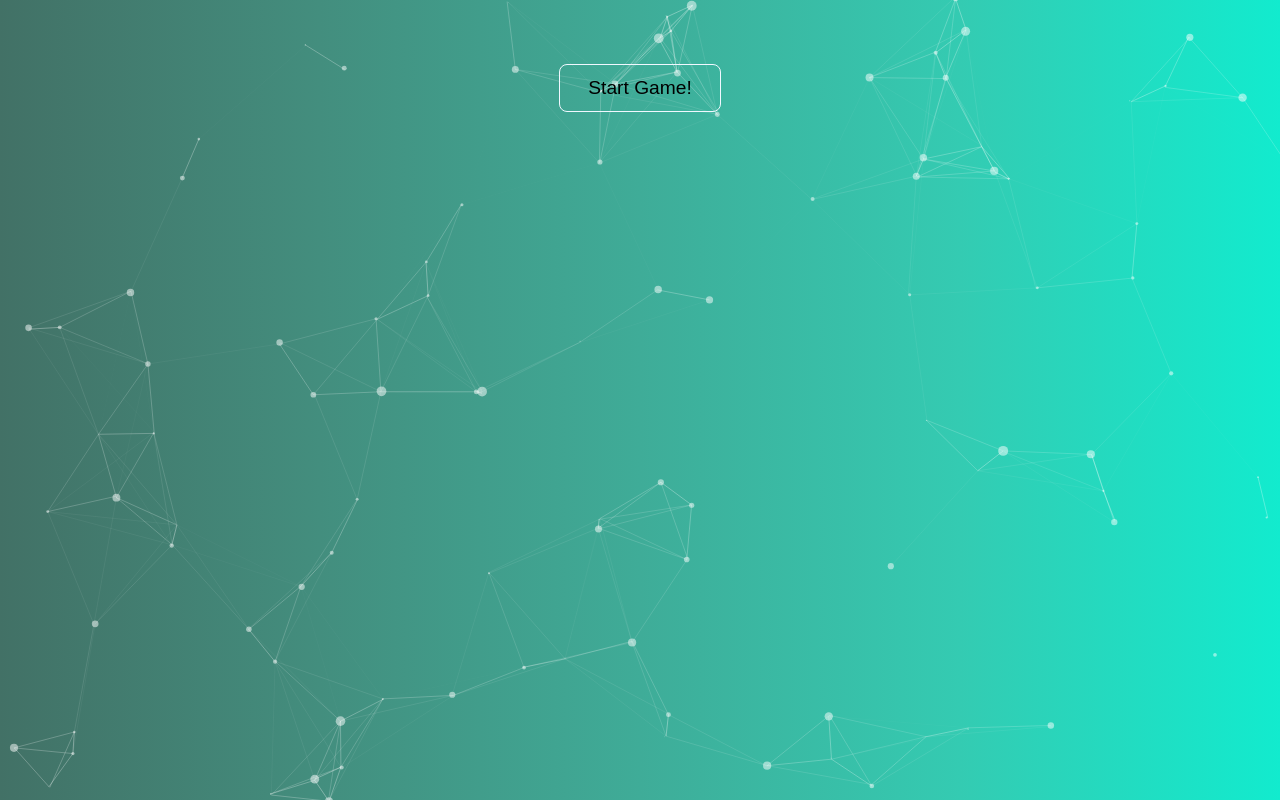
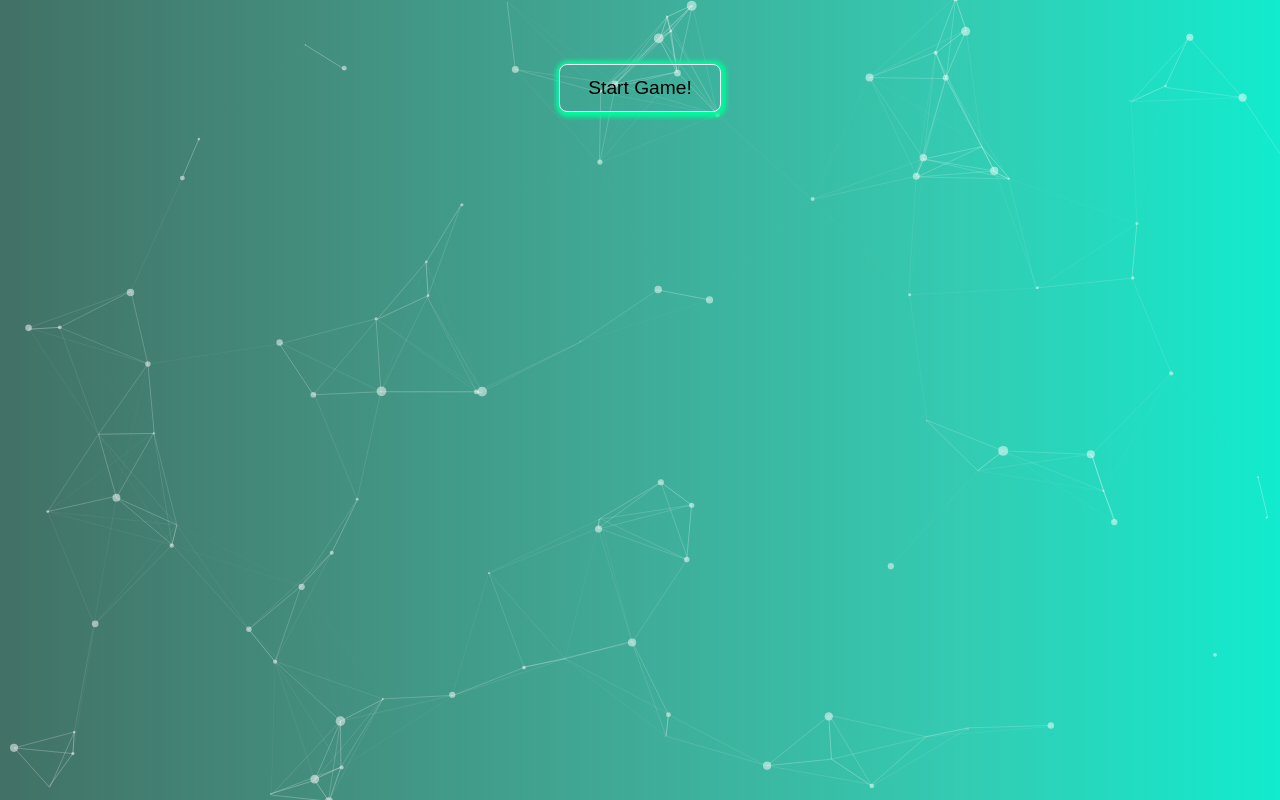
Before and after one commit to TekniqueJoseph/more-functions, a plain HTML site: page index.html in a window 1280 px wide. In both pictures the pointer is over the button "Start Game!". Drawn offline with Linux system fonts and the light colour scheme.

```diff
--- a/CSS/style.css
+++ b/CSS/style.css
@@ -31,6 +31,7 @@
     border:1px solid aliceblue;
     color: black;
     transform: rotate(360deg);
+    box-shadow: 1px 1px 4px 4px mediumspringgreen;
 }
 .content{
     margin-top: 5rem;
```
